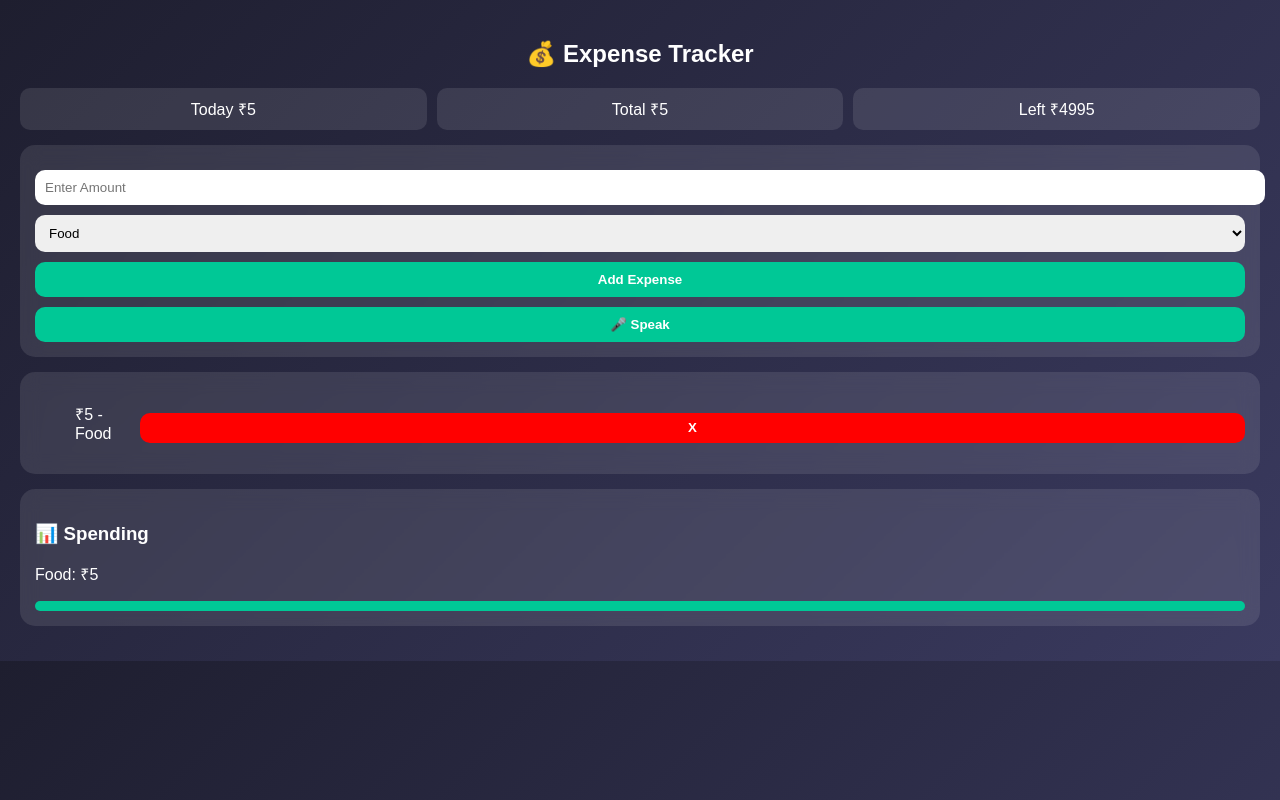
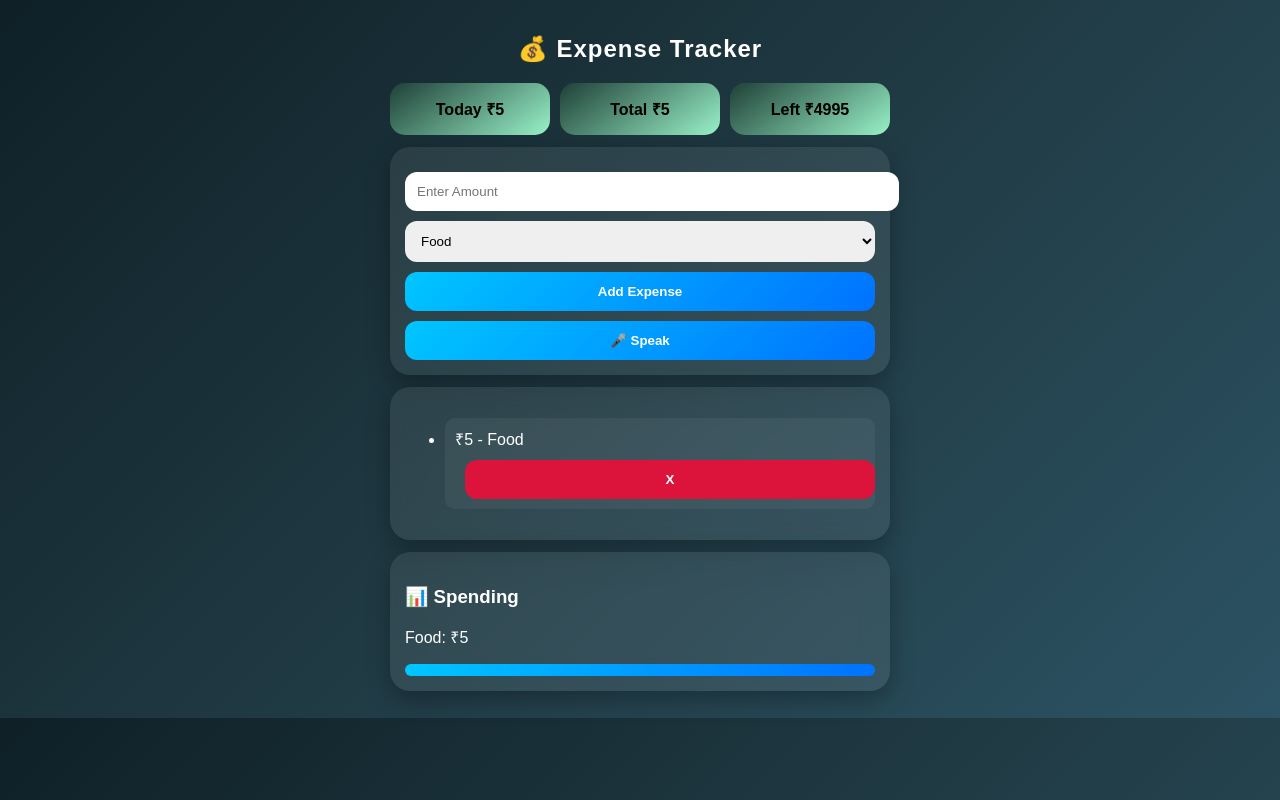
Before and after one commit to Dhruvv911/expanse-tracker-new-, a website: page index.html in a window 1280 px wide. Both pictures are taken after typing "5" into the empty fields and a click on the button "Add Expense". Drawn offline with Linux system fonts and the light colour scheme.

Commit message:
Refactor CSS styles for improved design and layout

```diff
--- a/style.css
+++ b/style.css
@@ -1,67 +1,94 @@
 body {
   margin: 0;
-  font-family: Arial;
-  background: linear-gradient(135deg,#1e1e2f,#3a3a5f);
+  font-family: 'Poppins', sans-serif;
+  background: linear-gradient(135deg, #0f2027, #203a43, #2c5364);
   color: white;
 }
 
-.container {
-  padding: 20px;
+/* Header */
+h2 {
+  text-align: center;
+  font-weight: 600;
+  letter-spacing: 1px;
 }
 
-h2 {
-  text-align: center;
+/* Container */
+.container {
+  padding: 15px;
+  max-width: 500px;
+  margin: auto;
 }
 
+/* Dashboard */
 .dashboard {
   display: flex;
   gap: 10px;
+  margin-bottom: 10px;
 }
 
 .box {
   flex: 1;
-  background: rgba(255,255,255,0.1);
-  padding: 10px;
-  border-radius: 10px;
+  padding: 15px;
+  border-radius: 15px;
   text-align: center;
-}
-
-.card {
-  background: rgba(255,255,255,0.1);
-  padding: 15px;
-  margin: 15px 0;
-  border-radius: 15px;
-  backdrop-filter: blur(10px);
-}
-
-input, select, button {
-  width: 100%;
-  padding: 10px;
-  margin-top: 10px;
-  border-radius: 10px;
-  border: none;
-}
-
-button {
-  background: #00c896;
-  color: white;
+  background: linear-gradient(145deg, #1f4037, #99f2c8);
+  color: black;
   font-weight: bold;
 }
 
+/* Card */
+.card {
+  background: rgba(255,255,255,0.08);
+  padding: 15px;
+  margin: 12px 0;
+  border-radius: 20px;
+  backdrop-filter: blur(15px);
+  box-shadow: 0 8px 25px rgba(0,0,0,0.3);
+}
+
+/* Inputs */
+input, select {
+  width: 100%;
+  padding: 12px;
+  margin-top: 10px;
+  border-radius: 12px;
+  border: none;
+  outline: none;
+}
+
+/* Buttons */
+button {
+  width: 100%;
+  padding: 12px;
+  margin-top: 10px;
+  border-radius: 12px;
+  border: none;
+  background: linear-gradient(135deg, #00c6ff, #0072ff);
+  color: white;
+  font-weight: bold;
+  transition: 0.3s;
+}
+
+button:hover {
+  transform: scale(1.05);
+}
+
+/* List */
 li {
-  display: flex;
-  justify-content: space-between;
-  margin: 10px 0;
+  background: rgba(255,255,255,0.05);
+  padding: 10px;
+  border-radius: 10px;
+  margin: 8px 0;
 }
 
 li button {
-  background: red;
-  padding: 5px 10px;
+  background: crimson;
+  margin-left: 10px;
 }
 
+/* Graph */
 .bar {
-  height: 10px;
-  background: #00c896;
-  margin-top: 5px;
-  border-radius: 5px;
+  height: 12px;
+  background: linear-gradient(90deg, #00c6ff, #0072ff);
+  border-radius: 10px;
 }
```
